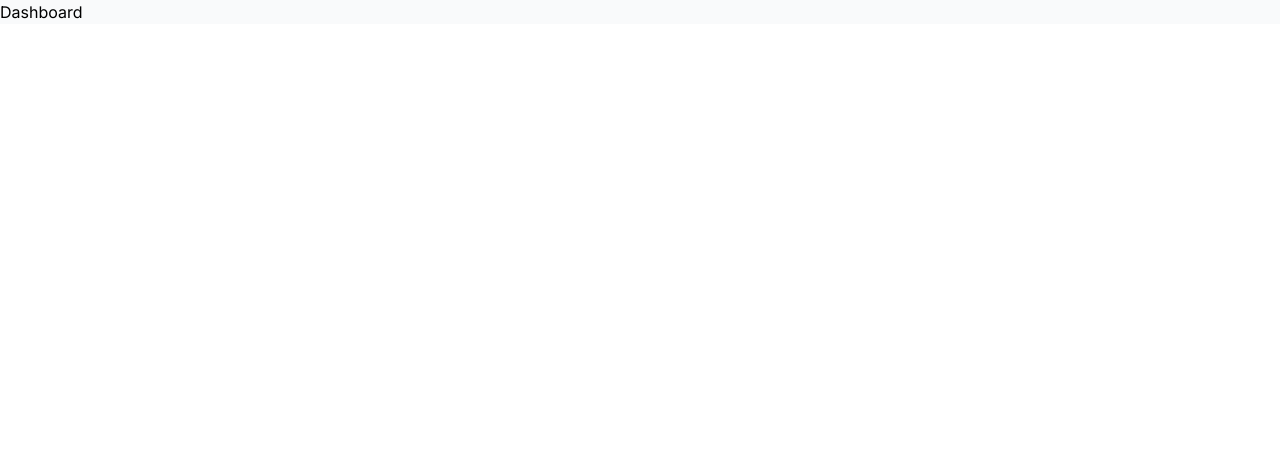
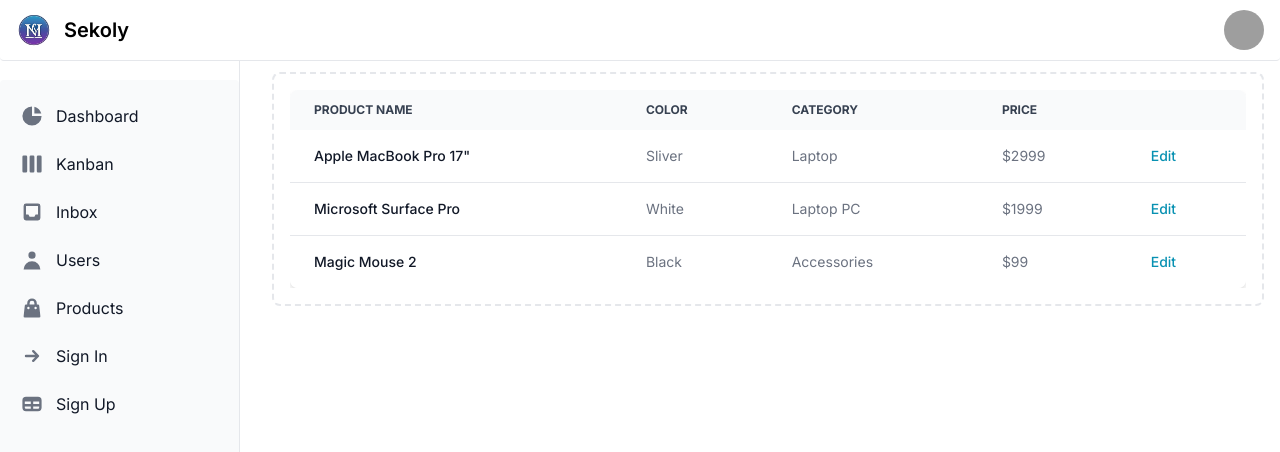
Before and after one commit to mizael-anthony/sekoly, a Next.js app: page /dashboard in a window 1280 px wide. Shown: the top 452 px of the page. Built offline with nearby package versions, Linux system fonts and the light colour scheme; grey boxes are pictures that could not be loaded.

Commit message:
feat-add-dashboard-layout

```diff
--- a/src/app/dashboard/layout.tsx
+++ b/src/app/dashboard/layout.tsx
@@ -1,12 +1,91 @@
+"use client";
+
+import Link from "next/link";
+import { Sidebar, Navbar, Dropdown, Avatar } from "flowbite-react";
+import {
+  HiArrowSmRight,
+  HiChartPie,
+  HiInbox,
+  HiShoppingBag,
+  HiTable,
+  HiUser,
+  HiViewBoards,
+} from "react-icons/hi";
 
 export default function DashboardLayout({
-    children,
-  }: {
-    children: React.ReactNode
-  }) {
-    return(
-        <div className="antialiased bg-gray-50 dark:bg-gray-900">
-            {children}
+  children,
+}: {
+  children: React.ReactNode;
+}) {
+  return (
+    <>
+      <Navbar
+        fluid
+        rounded
+        className="fixed top-0 z-50 w-full bg-white border-b border-gray-200 dark:bg-gray-800 dark:border-gray-700"
+      >
+        <Navbar.Brand as={Link} href="#">
+          <img src="/school.png" className="mr-3 h-6 sm:h-9" alt="Logo" />
+          <span className="self-center whitespace-nowrap text-xl font-semibold dark:text-white">
+            Sekoly
+          </span>
+        </Navbar.Brand>
+        <Dropdown
+          arrowIcon={false}
+          inline
+          label={
+            <Avatar
+              alt="User settings"
+              img="https://flowbite.com/docs/images/people/profile-picture-5.jpg"
+              rounded
+            />
+          }
+        >
+          <Dropdown.Header>
+            <span className="block text-sm">Bonnie Green</span>
+            <span className="block truncate text-sm font-medium">
+              name@flowbite.com
+            </span>
+          </Dropdown.Header>
+          <Dropdown.Item>Dashboard</Dropdown.Item>
+          <Dropdown.Item>Settings</Dropdown.Item>
+          <Dropdown.Item>Earnings</Dropdown.Item>
+          <Dropdown.Divider />
+          <Dropdown.Item>Sign out</Dropdown.Item>
+        </Dropdown>
+      </Navbar>
+      <Sidebar className="fixed top-0 left-0 z-40 w-60 h-screen pt-20 transition-transform -translate-x-full bg-white border-r border-gray-200 sm:translate-x-0 dark:bg-gray-800 dark:border-gray-700">
+        <Sidebar.Items>
+          <Sidebar.ItemGroup>
+            <Sidebar.Item href="#" icon={HiChartPie}>
+              Dashboard
+            </Sidebar.Item>
+            <Sidebar.Item href="#" icon={HiViewBoards}>
+              Kanban
+            </Sidebar.Item>
+            <Sidebar.Item href="#" icon={HiInbox}>
+              Inbox
+            </Sidebar.Item>
+            <Sidebar.Item href="#" icon={HiUser}>
+              Users
+            </Sidebar.Item>
+            <Sidebar.Item href="#" icon={HiShoppingBag}>
+              Products
+            </Sidebar.Item>
+            <Sidebar.Item href="#" icon={HiArrowSmRight}>
+              Sign In
+            </Sidebar.Item>
+            <Sidebar.Item href="#" icon={HiTable}>
+              Sign Up
+            </Sidebar.Item>
+          </Sidebar.ItemGroup>
+        </Sidebar.Items>
+      </Sidebar>
+      <div className="p-4 sm:ml-64">
+        <div className="p-4 border-2 border-gray-200 border-dashed rounded-lg dark:border-gray-700 mt-14">
+          {children}
         </div>
-    )
-  }
+      </div>
+    </>
+  );
+}
--- a/src/app/dashboard/page.tsx
+++ b/src/app/dashboard/page.tsx
@@ -1,27 +1,73 @@
 "use client";
 
-import { useState } from "react";
-import { Sidebar, Button } from "flowbite-react";
-import {
-  HiChartPie,
-  HiInbox,
-  HiUser,
-  HiViewBoards,
-  HiOutlineUserGroup,
-  HiMenu,
-  HiX
-} from "react-icons/hi";
+import { Table } from "flowbite-react";
 
 export default function DashboardPage() {
-  const [isSidebarOpen, setIsSidebarOpen] = useState(false);
-
-  const toggleSidebar = () => {
-    setIsSidebarOpen(!isSidebarOpen);
-  };
-
   return (
     <>
-     <h1>Dashboard</h1>
+        <div className="overflow-x-auto">
+          <Table>
+            <Table.Head>
+              <Table.HeadCell>Product name</Table.HeadCell>
+              <Table.HeadCell>Color</Table.HeadCell>
+              <Table.HeadCell>Category</Table.HeadCell>
+              <Table.HeadCell>Price</Table.HeadCell>
+              <Table.HeadCell>
+                <span className="sr-only">Edit</span>
+              </Table.HeadCell>
+            </Table.Head>
+            <Table.Body className="divide-y">
+              <Table.Row className="bg-white dark:border-gray-700 dark:bg-gray-800">
+                <Table.Cell className="whitespace-nowrap font-medium text-gray-900 dark:text-white">
+                  {'Apple MacBook Pro 17"'}
+                </Table.Cell>
+                <Table.Cell>Sliver</Table.Cell>
+                <Table.Cell>Laptop</Table.Cell>
+                <Table.Cell>$2999</Table.Cell>
+                <Table.Cell>
+                  <a
+                    href="#"
+                    className="font-medium text-cyan-600 hover:underline dark:text-cyan-500"
+                  >
+                    Edit
+                  </a>
+                </Table.Cell>
+              </Table.Row>
+              <Table.Row className="bg-white dark:border-gray-700 dark:bg-gray-800">
+                <Table.Cell className="whitespace-nowrap font-medium text-gray-900 dark:text-white">
+                  Microsoft Surface Pro
+                </Table.Cell>
+                <Table.Cell>White</Table.Cell>
+                <Table.Cell>Laptop PC</Table.Cell>
+                <Table.Cell>$1999</Table.Cell>
+                <Table.Cell>
+                  <a
+                    href="#"
+                    className="font-medium text-cyan-600 hover:underline dark:text-cyan-500"
+                  >
+                    Edit
+                  </a>
+                </Table.Cell>
+              </Table.Row>
+              <Table.Row className="bg-white dark:border-gray-700 dark:bg-gray-800">
+                <Table.Cell className="whitespace-nowrap font-medium text-gray-900 dark:text-white">
+                  Magic Mouse 2
+                </Table.Cell>
+                <Table.Cell>Black</Table.Cell>
+                <Table.Cell>Accessories</Table.Cell>
+                <Table.Cell>$99</Table.Cell>
+                <Table.Cell>
+                  <a
+                    href="#"
+                    className="font-medium text-cyan-600 hover:underline dark:text-cyan-500"
+                  >
+                    Edit
+                  </a>
+                </Table.Cell>
+              </Table.Row>
+            </Table.Body>
+          </Table>
+        </div>
     </>
   );
 }
```
